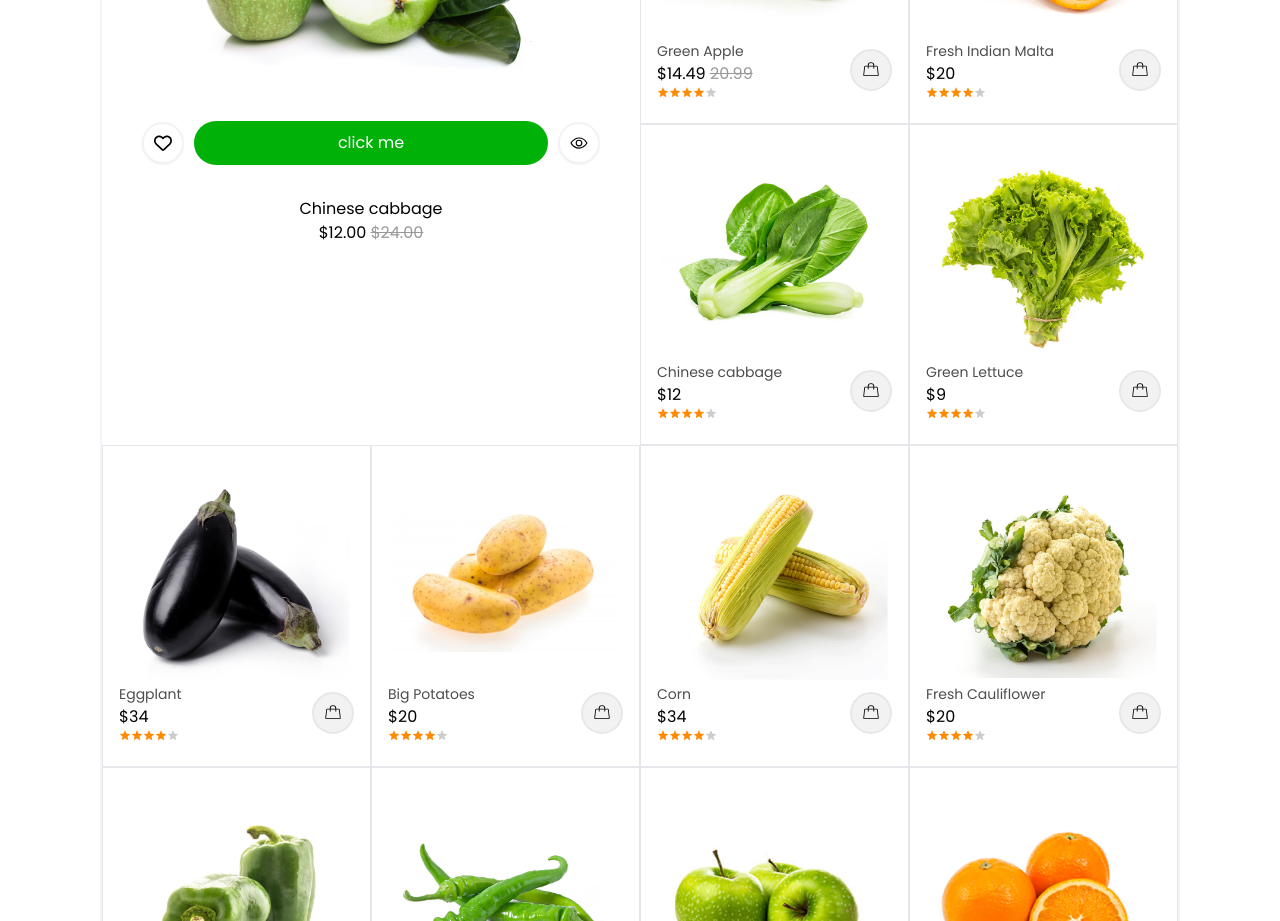
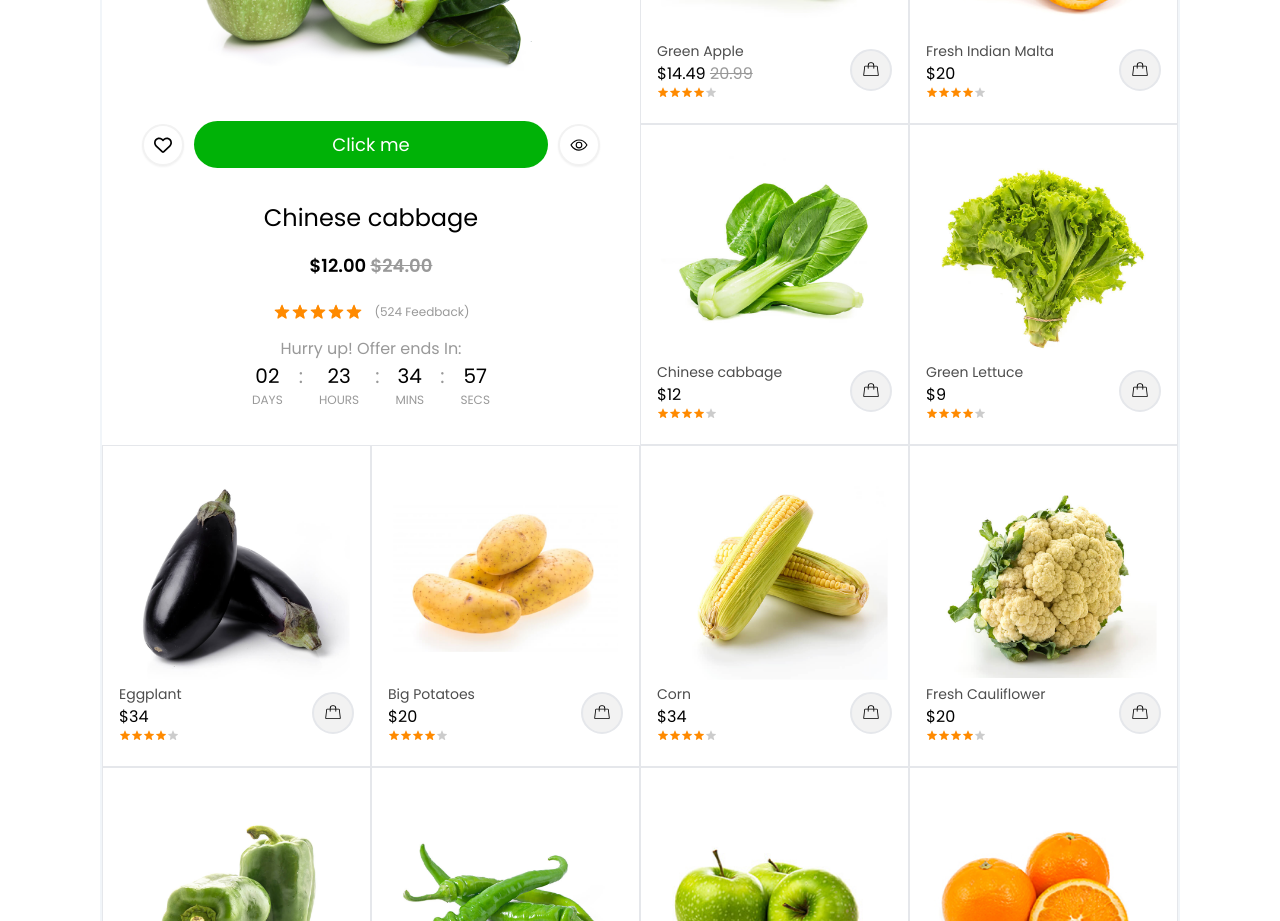
Before and after one commit to KodeNinj/Ecobazar, a Next.js app: page / in a window 1280 px wide. Shown: the part 4140-5061 px from the top of the page. Built offline with nearby package versions, Linux system fonts and the light colour scheme.

Commit message:
almost done with this weird big apple box

```diff
--- a/src/components/BannerCards/index.tsx
+++ b/src/components/BannerCards/index.tsx
@@ -5,7 +5,7 @@ import { FaArrowRightLong } from "react-icons/fa6";
 const BannerCards = () => {
 	return (
 		<section className="flex flex-wrap items-center justify-center gap-4 lg:my-[80px] my-[40px] w-full  lg:px-[100px] md:px-[40px] px-[20px]">
-			<div className="sales relative">
+			<div className="sales relative hover:translate-y-[-20px] transition-all ease-in duration-[1s]">
 				<Image
 					src={require("../../Assets/bannerCard/sale.png")}
 					alt="sale img"
@@ -41,7 +41,7 @@ const BannerCards = () => {
 				</div>
 			</div>
 			{/* end of first card */}
-			<div className="lowFat relative">
+			<div className="lowFat relative hover:translate-y-[-20px] transition-all ease-in duration-[1s]">
 				<Image
 					src={require("../../Assets/bannerCard/lowfat.png")}
 					alt="sale img"
@@ -62,7 +62,7 @@ const BannerCards = () => {
 					</button>
 				</div>
 			</div>
-			<div className="freshFruit relative">
+			<div className="freshFruit relative hover:translate-y-[-20px] transition-all ease-in duration-[1s]">
 				<Image
 					src={require("../../Assets/bannerCard/freshFruit.png")}
 					alt="sale img"
--- a/src/components/HotDeals/index.tsx
+++ b/src/components/HotDeals/index.tsx
@@ -27,8 +27,8 @@ const HotDeals = () => {
 								className="p-[10px] bg-white rounded-full border-[2px] border-[var(--iconBg)] shadow-sm flex items-center justify-center">
 								<FaRegHeart size={18} />
 							</Link>
-							<button className="px-[24px] py-[10px] bg-[var(--Primary)] text-white flex-1 rounded-full mx-[10px]">
-								click me
+							<button className="px-[24px] py-[10px] bg-[var(--Primary)] text-white flex-1 rounded-full mx-[10px] text-[18px]">
+								Click me
 							</button>
 							<Link
 								href="/"
@@ -36,11 +36,49 @@ const HotDeals = () => {
 								<IoEyeOutline size={18} />
 							</Link>
 						</div>
+						{/* title + price */}
 						<div className="px-[10px] text-center mt-[16px] py-[16px]">
-							<h3>Chinese cabbage</h3>
-							<p>
+							<h3 className="lg:text-[24px] md:text-[20px] text-[18px] ">
+								Chinese cabbage
+							</h3>
+							<p className="font-semibold text-[18px] md:mt-[16px] mt-[8px]">
 								$12.00 <s className="text-[var(--priceGrey)]">$24.00</s>
 							</p>
+						</div>
+						{/* RATING */}
+						<div className="rating flex flex-wrap items-center justify-center gap-3 text-[12px] text-[var(--priceGrey)] md:mt-[8px]">
+							<Image
+								src={require("../../Assets/stars.png")}
+								alt="rating"
+							/>
+							<p> (524 Feedback)</p>
+						</div>
+						{/* OFFER TIME */}
+						<div className="my-[16px]">
+							<p className="text-center text-[16px] text-[var(--priceGrey)]">
+								Hurry up! Offer ends In:
+							</p>
+							<div className="Timecontainer flex items-start justify-center text-[20px] font-medium gap-4 text-center">
+								<div className="day">
+									<h4>02</h4>
+									<p className="text-[12px] text-[var(--priceGrey)]">DAYS</p>
+								</div>
+								<span className="text-[var(--priceGrey)]">:</span>
+								<div className="hrs">
+									<h4>23</h4>
+									<p className="text-[12px] text-[var(--priceGrey)]">HOURS</p>
+								</div>
+								<span className="text-[var(--priceGrey)]">:</span>
+								<div className="mins">
+									<h4>34</h4>
+									<p className="text-[12px] text-[var(--priceGrey)]">MINS</p>
+								</div>
+								<span className="text-[var(--priceGrey)]">:</span>
+								<div className="secs">
+									<h4>57</h4>
+									<p className="text-[12px] text-[var(--priceGrey)]">SECS</p>
+								</div>
+							</div>
 						</div>
 					</div>
 					<ProductList />
```
Also changed, not shown: src/Assets/stars.png (added).
